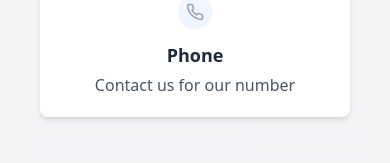
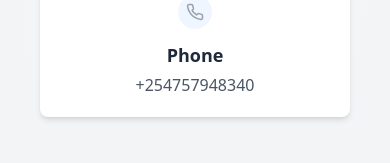
Before and after one commit to tamaroke/quantum_tech, a Next.js app: page /contact in a window 390 px wide. Shown: the part 1281-1444 px from the top of the page. Built offline with nearby package versions, Linux system fonts and the light colour scheme.

Commit message:
Updated my phone number

```diff
--- a/components/ContactForm.tsx
+++ b/components/ContactForm.tsx
@@ -310,7 +310,7 @@ export default function ContactForm() {
             <PhoneIcon />
           </div>
           <h3 className="font-semibold text-lg mb-1">Phone</h3>
-          <p className="text-gray-600">Contact us for our number</p>
+          <p className="text-gray-600">+254757948340</p>
         </div>
       </div>
     </div>
```
